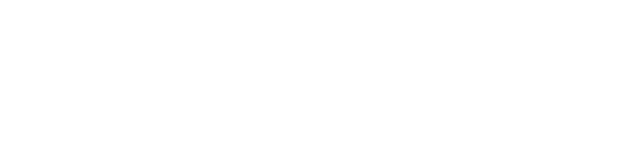
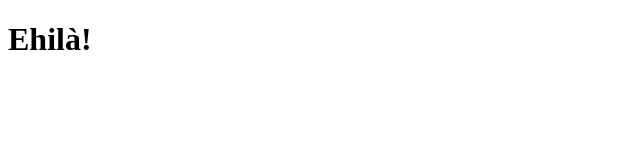
Before and after one commit to chiarapironti-94/public-repo, a plain HTML site: page index.html in a window 1280 px wide. Shown: the whole page, without its empty margins (0-640 px from the left). Drawn offline with Linux system fonts and the light colour scheme.

Commit message:
update index

```diff
--- a/index.html
+++ b/index.html
@@ -6,5 +6,7 @@
     <meta name="viewport" content="width=device-width, initial-scale=1.0" />
     <title>Webpage</title>
   </head>
-  <body></body>
+  <body>
+    <h1>Ehilà!</h1>
+  </body>
 </html>
```
